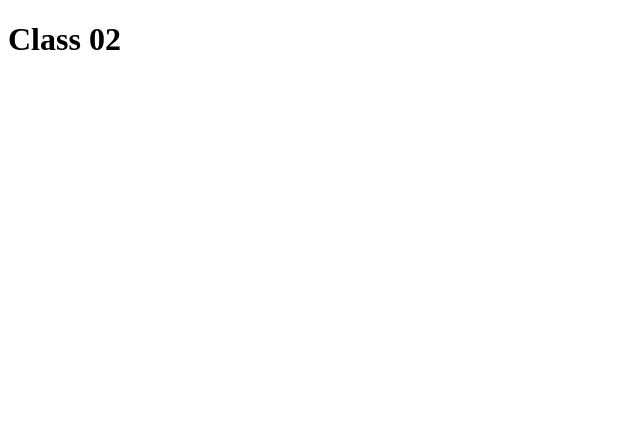
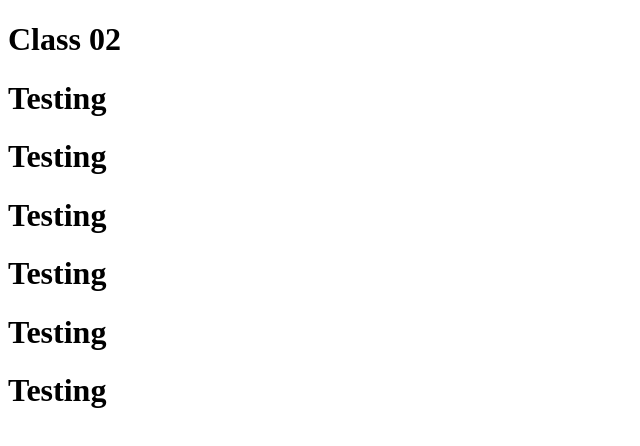
Before and after one commit to dev-sumon/testing, a plain HTML site: page index.html in a window 1280 px wide. Shown: the whole page, without its empty margins (0-640 px from the left). Drawn offline with Linux system fonts and the light colour scheme.

Commit message:
index file some text added and new about file added

```diff
--- a/index.html
+++ b/index.html
@@ -7,5 +7,11 @@
 </head>
 <body>
     <h1>Class 02</h1>
+    <h1>Testing</h1>
+    <h1>Testing</h1>
+    <h1>Testing</h1>
+    <h1>Testing</h1>
+    <h1>Testing</h1>
+    <h1>Testing</h1>
 </body>
 </html>
```
Also changed, not shown: about.html (added).
